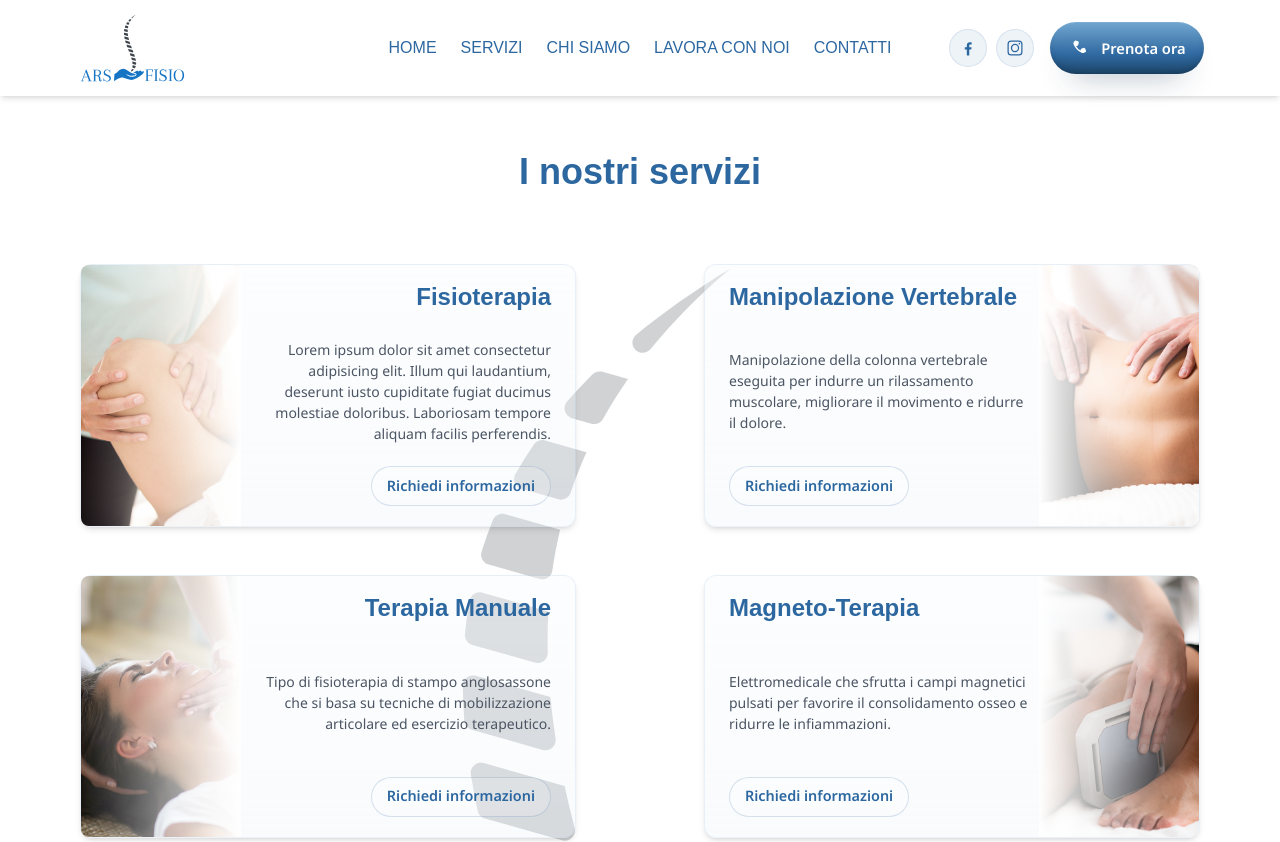
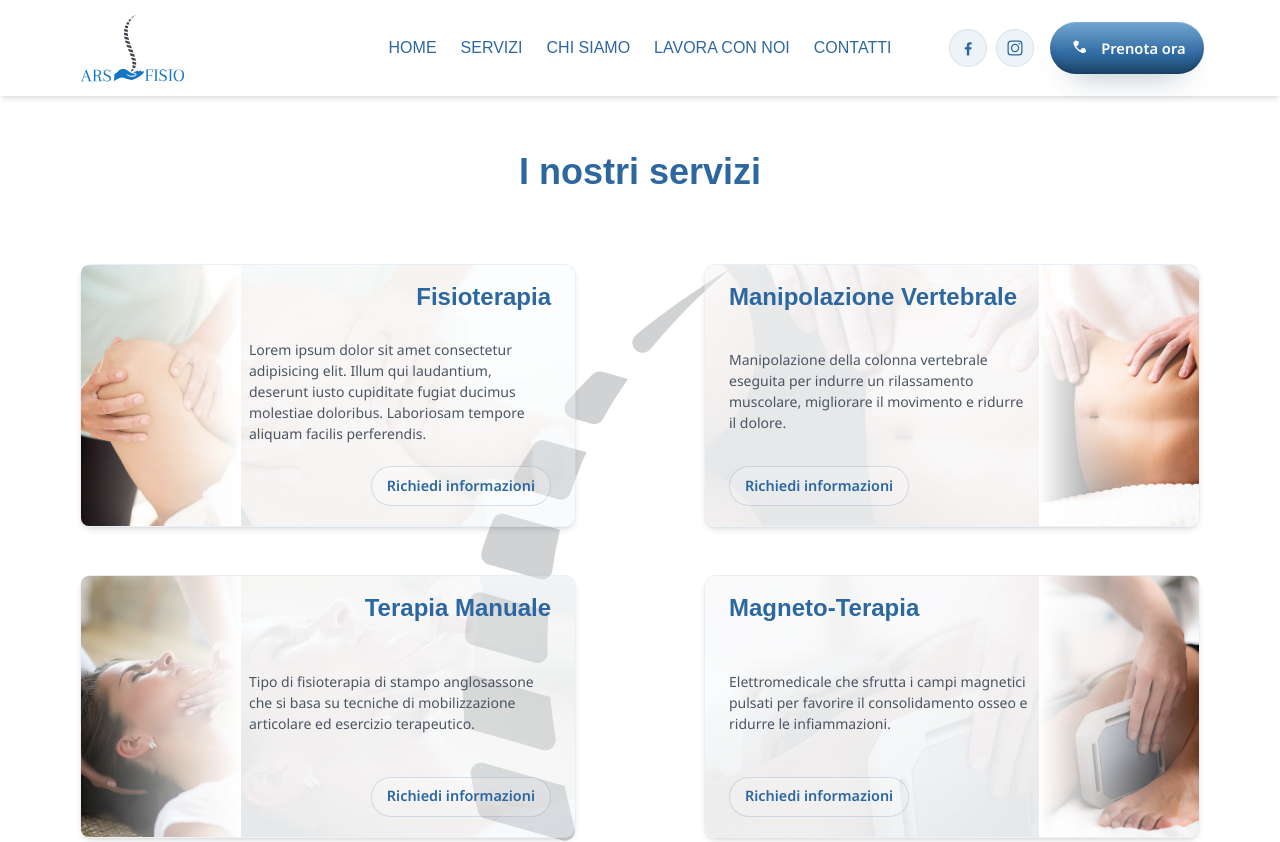
Before and after one commit to rolindaz/ars-fisio, a React (Vite) app: page /servizi in a window 1280 px wide. Shown: the top 842 px of the page. Built offline with nearby package versions, Linux system fonts and the light colour scheme; a web font is replaced by a local one.

Commit message:
feat: add logo SVG and enhance ServiceCard and Servizi components with background styling
Co-authored-by: Copilot <copilot@github.com>

```diff
--- a/src/components/ServiceCard.jsx
+++ b/src/components/ServiceCard.jsx
@@ -18,12 +18,18 @@ export default function ServiceCard({
         className={`service-card-target w-full ${isHighlighted ? "service-card-target--highlighted" : ""} ${align === "right" ? "animate-slide-right" : "animate-slide-left"}`}
       >
         <div
-          className={`service-card-surface inner-card group flex w-full items-stretch justify-between gap-2 rounded-xl backdrop-blur-md shadow-md transition-all min-h-44 duration-500 hover:-translate-y-1 hover:shadow-lg ${align === "right" ? "flex-row-reverse text-right" : ""}`}
+          className={`service-card-surface inner-card group flex w-full items-stretch justify-between gap-2 rounded-xl backdrop-blur-md shadow-md transition-all min-h-44 duration-500 hover:-translate-y-1 hover:shadow-lg ${align === "right" ? "md:flex-row-reverse md:text-right" : ""}`}
         >
+          <div
+            className="service-card-bg absolute inset-0"
+            style={{ backgroundImage: `url(${image})` }}
+            aria-hidden="true"
+          />
+
           {/* Text */}
-          <div className={`service-card-copy self-stretch py-5 ${align === "right" ? "pe-6 items-end" : "ps-6 items-start"}`}>
+          <div className={`service-card-copy self-stretch px-5 py-5 items-start text-left md:px-0 ${align === "right" ? "md:pe-6 md:items-end" : "md:ps-6 md:items-start"}`}>
             <h3
-              className={`service-card-title text-base font-heading font-semibold mb-2 ${align === "right" ? "text-right" : "text-left"}`}
+              className={`service-card-title mb-2 text-base font-heading font-semibold text-left ${align === "right" ? "md:text-right" : "md:text-left"}`}
             >
               {title}
             </h3>
@@ -32,14 +38,14 @@ export default function ServiceCard({
             </div>
             <a
               href={serviceCardCtaHref}
-              className={`service-card-cta ${align === "right" ? "self-end" : "self-start"}`}
+              className={`service-card-cta self-start ${align === "right" ? "md:self-end" : "md:self-start"}`}
             >
               Richiedi informazioni
             </a>
           </div>
 
           <div
-            className={`relative w-40 min-h-32 overflow-hidden self-stretch shrink-0 ${align === "right" ? "rounded-l-lg" : "rounded-r-lg"}`}
+            className={`service-card-media relative hidden w-40 min-h-32 overflow-hidden self-stretch shrink-0 md:block ${align === "right" ? "rounded-l-lg" : "rounded-r-lg"}`}
           >
             {/* Image */}
             <div
--- a/src/index.css
+++ b/src/index.css
@@ -824,6 +824,19 @@ a:visited:active {
   backdrop-filter: blur(0.5px);
 }
 
+.servizi-page-bg {
+  background-image: url("/logo-fisio-no-text.svg");
+  background-repeat: no-repeat;
+  background-position: top center;
+  background-size: cover;
+}
+
+@media (max-width: 767px) {
+  .servizi-page-bg {
+    display: none;
+  }
+}
+
 /* #region ServiceCard */
 
 .service-card-target {
@@ -839,6 +852,16 @@ a:visited:active {
     rgba(231, 240, 248, 0.26) 100%
   );
   border: 1px solid rgba(44, 103, 160, 0.08);
+}
+
+.service-card-bg {
+  border-radius: inherit;
+  background-position: center;
+  background-repeat: no-repeat;
+  background-size: cover;
+  opacity: 0.22;
+  filter: saturate(0.9);
+  z-index: 0;
 }
 
 .service-card-surface::before {
@@ -856,7 +879,7 @@ a:visited:active {
   z-index: 0;
 }
 
-.service-card-surface > * {
+.service-card-surface > :not(.service-card-bg) {
   position: relative;
   z-index: 1;
 }
@@ -875,18 +898,14 @@ a:visited:active {
 
 .service-card-description-wrap {
   display: flex;
-  align-items: center;
-  min-height: calc(1.5em * 5);
+  align-items: flex-start;
+  width: 100%;
 }
 
 .service-card-description {
   color: var(--text-info);
   line-height: 1.5;
-  line-clamp: 5;
-  display: -webkit-box;
-  -webkit-line-clamp: 5;
-  -webkit-box-orient: vertical;
-  overflow: hidden;
+  width: 100%;
 }
 
 .service-card-cta {
@@ -912,6 +931,23 @@ a:visited:active {
     filter 180ms ease;
 }
 
+@media (max-width: 767px) {
+  .service-card-target .inner-card {
+    min-height: 18.5rem;
+    align-items: center;
+  }
+
+  .service-card-copy {
+    align-self: center;
+    height: auto;
+    min-height: 0;
+  }
+
+  .service-card-cta {
+    margin-top: 0;
+  }
+}
+
 .service-card-cta:hover,
 .service-card-cta:focus-visible {
   transform: translateY(-1px);
@@ -930,6 +966,25 @@ a:visited:active {
 .service-card-target .inner-card {
   transform-origin: center;
   min-height: 16rem;
+}
+
+@media (min-width: 768px) {
+  .service-card-bg {
+    opacity: 0.08;
+  }
+
+  .service-card-description-wrap {
+    align-items: center;
+    min-height: calc(1.5em * 5);
+  }
+
+  .service-card-description {
+    line-clamp: 5;
+    display: -webkit-box;
+    -webkit-line-clamp: 5;
+    -webkit-box-orient: vertical;
+    overflow: hidden;
+  }
 }
 
 .service-card-target--highlighted .inner-card {
--- a/src/pages/Contatti.jsx
+++ b/src/pages/Contatti.jsx
@@ -19,7 +19,7 @@ export default function Contatti() {
     <>
       <Section className="max-w-6xl space-y-10 py-14">
         <header className="max-w-3xl space-y-4">
-          <h1 className="mb-0">
+          <h1 className="mb-0 font-heading text-logo leading-10">
             Siamo a disposizione per informazioni e appuntamenti
           </h1>
           <p className="text-base leading-7 text-[var(--subtitle-info)] md:text-lg">
--- a/src/pages/Servizi.jsx
+++ b/src/pages/Servizi.jsx
@@ -45,16 +45,7 @@ export default function Servizi() {
         </h1>
 
         <div className="relative">
-          <div
-            className="pointer-events-none absolute inset-0 flex justify-center opacity-40"
-            style={{
-              backgroundImage: `url("/logo-fisio-no-text.svg")`,
-              backgroundRepeat: "no-repeat",
-              backgroundPosition: "top center",
-              backgroundSize: "cover",
-            }}
-          >
-          </div>
+          <div className="servizi-page-bg pointer-events-none absolute inset-0 flex justify-center opacity-40"></div>
             <div className="overlay-services relative mx-auto grid max-w-6xl grid-cols-1 gap-12 md:grid-cols-2 md:gap-32">
               {/* LEFT COLUMN */}
               <div className="flex flex-col gap-10 md:gap-12">
```
Also changed, not shown: public/logo-fisio-only-spine.svg (added).
